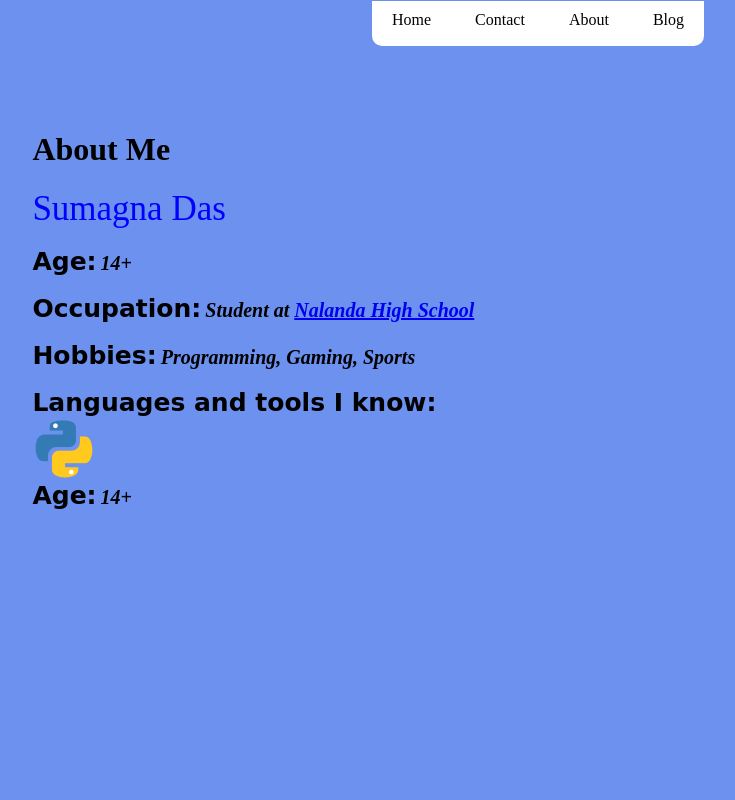
After one commit to sumagnadas/django_site, a Django app: template templates/site/about.html in a window 1280 px wide. The commit adds this page. Shown: the whole page, without its empty margins (102-837 px from the left). Run offline with Django 3.2, Linux system fonts and the light colour scheme; the template is opened without the code that fills it, so the values that code supplies are empty.

Commit message:
Reorganized the templates and static files.

```diff
--- a/static/css/base.css
+++ b/static/css/base.css
@@ -2,32 +2,49 @@ hr{
   margin-top: 30%;
   margin-right: 10%;
 }
+
 body{
-  margin-left: 10%;
-  background-color: #ccdbd0;
+  background-color: #6c91ee;
 }
+
 nav{
+  margin-bottom: auto;
+  margin-top: -0.56%;
+  margin-left: auto;
+  margin-right: auto;
   border-width: medium;
-  border-radius: 100px;
+  border-bottom-right-radius: 10px;
+  border-bottom-left-radius: 10px;
   border-color: black;
-  width: 100%;
-  height: 45px;
-  background-color: rgba(0, 0, 0, 0);
-  text-align: right;
+  max-width: fit-content;
+  width: max-content;
+  height: 45;
+  background-color: rgb(255, 255, 255);
 }
 
 nav a:link, nav a:visited{
-    margin-right: 40;
-    font-weight: bold;
-    color: blue;
+    margin-top: 3%;
+    margin-left: 20;
+    margin-right: 20;
+    color: rgb(2, 2, 2);
     text-decoration: none;
     margin-bottom: 100;
 }
 
 nav a {
   display: inline-block;
+  text-align: center;
 }
-nav a::after {
+
+nav a:hover{
+  color: blue;
+}
+
+img{
+  padding-left: 10%;
+}
+
+/*nav a::after {
   margin-top: 10;
   text-align: center;
   content: '';
@@ -37,6 +54,7 @@ nav a::after {
   background: blue;
   transition: 100ms;
 }
+
 nav a:hover::after{
   width: 100%;
 }
--- a/static/css/sections.css
+++ b/static/css/sections.css
@@ -1,4 +1,5 @@
 .labels{
+  padding-left: 10%;
   font-weight: bold;
   font-family: cursive;
   font-size: 25;
@@ -12,13 +13,14 @@
   font-style: normal;
 }
 .name{
+  padding-left: 10%;
   color: blue;
   font-size: 35;
 }
 .brief{
   font-weight: bolder;
-  margin-left: 100px;
-  padding-top: 10%;
+  padding-left: 10%;
+  padding-top: 5%;
 }
 .contact a:link, .contact a:visited{
   margin-right: 50px;
--- /dev/null
+++ b/templates/site/about.html
@@ -0,0 +1,13 @@
+{% extends 'site/base.html' %}
+
+{% block content %}
+<div class="brief"><h1>About Me</h1></div>
+<div class="name">Sumagna Das</div><br>
+<span class="labels">Age:</span> <span class="values">14+</span><br><br>
+<span class="labels">Occupation:</span> <span class="values">Student at <a href="https://navanalanda.org.in">Nalanda High School</a></span><br><br>
+<span class="labels">Hobbies:</span> <span class="values">Programming, Gaming, Sports</span><br><br>
+<span class="labels">Languages and tools I know:</span><br>
+    <a href="https://python.org"><img src="/static/images/python.png"></a>
+<br>
+<span class="labels">Age:</span> <span class="values">14+</span><br><br>
+{% endblock %}
--- a/templates/index.html
+++ b/templates/site/index.html
@@ -1,8 +1,8 @@
-{% extends 'base.html' %}
+{% extends 'site/base.html' %}
 
 {% block content %}
-<span class="brief">
+<div class="brief">
     <h1>Hi,this is Sumagna Das</h1>
     {{ age }}. Student. Learner. Almost-programmer
-</span>
+</div>
 {% endblock %}
```
Also changed, not shown: static/css/blog.css (renamed from blog/static/css/blog.css), static/images/python.png (added), templates/blog/base.html (renamed from blog/templates/blog/base.html), templates/blog/index.html (renamed from blog/templates/blog/index.html), templates/site/base.html (renamed from templates/base.html).
